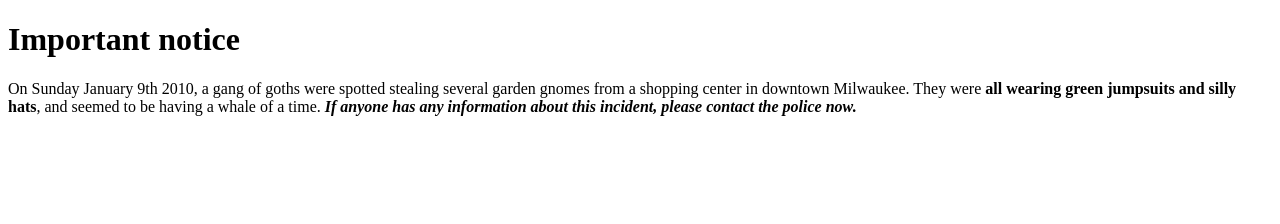
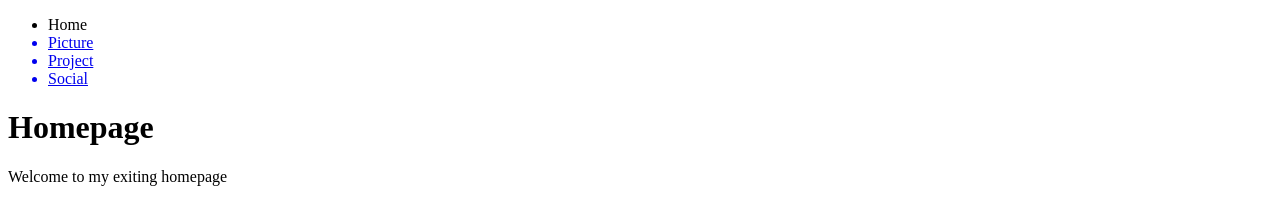
Before and after one commit to dev-vasya/MDN, a plain HTML site: page demo/index.html in a window 1280 px wide. Drawn offline with Linux system fonts and the light colour scheme.

Commit message:
after links

```diff
--- /dev/null
+++ b/HTML/HTML links/style/style-task1.css
@@ -0,0 +1,22 @@
+body {
+    background-color: #fff;
+    color: #333;
+    font: 1em / 1.4 Helvetica Neue, Helvetica, Arial, sans-serif;
+    padding: 1em;
+    margin: 0;
+  }
+
+  h1 {
+    font-size: 2rem;
+    margin: 0;
+    color: purple;
+  }
+
+  p {
+    color: gray;
+    margin: 0.5em 0;
+  }
+
+  * {
+    box-sizing: border-box;
+  }
--- /dev/null
+++ b/HTML/HTML links/style/style-task2.css
@@ -0,0 +1,22 @@
+body {
+    background-color: #fff;
+    color: #333;
+    font: 1em / 1.4 Helvetica Neue, Helvetica, Arial, sans-serif;
+    padding: 1em;
+    margin: 0;
+  }
+
+  h1 {
+    font-size: 2rem;
+    margin: 0;
+    color: purple;
+  }
+
+  li {
+    color: gray;
+    margin: 0.5em 0;
+  }
+
+  div {
+    height: 600px;
+  }
--- /dev/null
+++ b/HTML/HTML links/style/style-task3.css
@@ -0,0 +1,16 @@
+body {
+    background-color: #fff;
+    color: #333;
+    font: 1em / 1.4 Helvetica Neue, Helvetica, Arial, sans-serif;
+    padding: 1em;
+    margin: 0;
+  }
+
+  p {
+    color: gray;
+    margin: 0.5em 0;
+  }
+
+  * {
+    box-sizing: border-box;
+  }
--- a/demo/index.html
+++ b/demo/index.html
@@ -6,13 +6,15 @@
     <title>Quick hummus recipe</title>
   </head>
   <body>
-    <h1>Important notice</h1>
-    <p>On Sunday January 9th 2010, a gang of goths were
-    spotted stealing several garden gnomes from a
-    shopping center in downtown Milwaukee. They were
-    <strong>all wearing green jumpsuits and silly hats</strong>, and
-    seemed to be having a whale of a time. <em><strong>If anyone
-        has any information about this incident, please
-        contact the police now.</strong></em></p>
+
+    <ul>
+      <a><li>Home</li></a>
+      <a href="./picture.html"><li>Picture</li></a>
+      <a href="./project.html"><li>Project</li></a>
+      <a href="./social.html"><li>Social</li></a>
+    </ul>
+
+    <h1>Homepage</h1>
+    <p>Welcome to my exiting homepage</p>
   </body>
 </html>
```
Also changed, not shown: HTML/HTML links/Task2.html (added, +23 -0 lines), HTML/HTML links/Task3.html (added, +18 -0 lines), HTML/HTML links/index.html (added, +15 -0 lines), HTML/HTML links/blu-whale.jpg (added).
